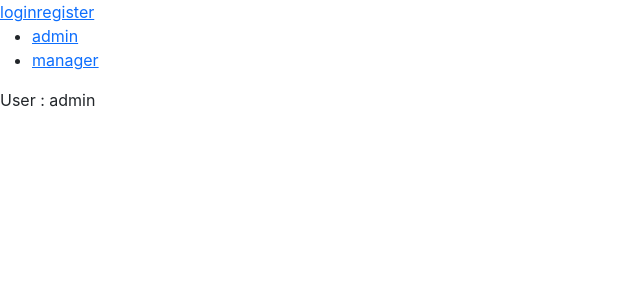
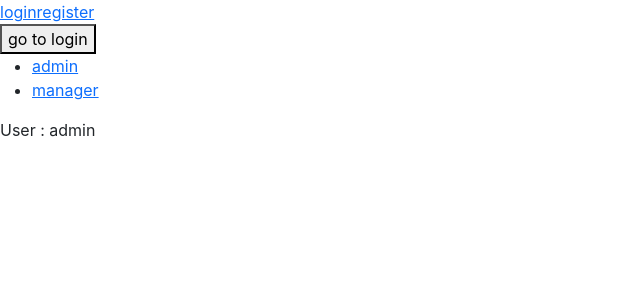
Before and after one commit to nltr2/LearningReact, a React (Create React App) app in the folder myapp/: page /userdetails/admin in a window 1280 px wide. Shown: the top 300 px of the page, without its empty margins (0-640 px from the left). Built offline with nearby package versions, Linux system fonts and the light colour scheme.

Commit message:
using back button kind of functionality

```diff
--- a/myapp/src/components/routingDemo/UserDetails.tsx
+++ b/myapp/src/components/routingDemo/UserDetails.tsx
@@ -1,15 +1,19 @@
 import React from 'react'
-import { useParams } from 'react-router-dom'
+import {  useHistory, useParams } from 'react-router-dom'
 import UserNames from './UserNames'
 
 interface UserD{
     name:string
 }
  const UserDetails=() =>{
-
+    const history = useHistory()
+    const onClick=() =>{
+        history.push('/login')
+    }
     const {name} = useParams<UserD>()
     return (
         <div>
+            <button onClick={onClick}>go to login</button>
             <UserNames/>
             <p> User : {name}</p>
         </div>
```
